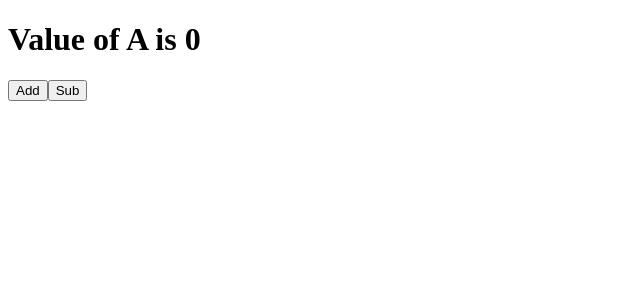
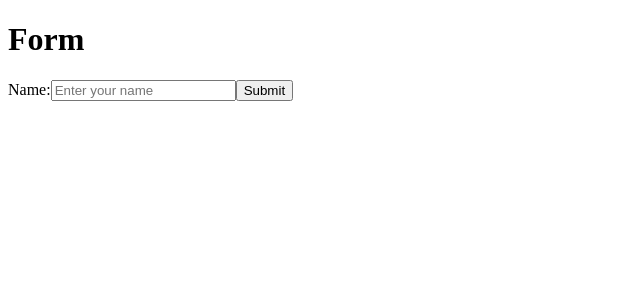
Before and after one commit to sairam2381/new-repo, a React (Vite) app: page / in a window 1280 px wide. Shown: the top 300 px of the page, without its empty margins (0-640 px from the left). Built offline with nearby package versions, Linux system fonts and the light colour scheme.

Commit message:
Add UseStateTwo component for form handling; update App to include new component

```diff
--- a/src/App.jsx
+++ b/src/App.jsx
@@ -8,6 +8,7 @@ import HelloComponent from "./props/hello-component";
 import { BoxComponentData, symbolOfExcellence } from "./data";
 import { toast } from "react-toastify";
 import UsestateComponent from "./usestate/usestate-component";
+import UseStateTwo from "./usestate/usestate-2";
 function App() {
   const [count, setCount] = useState(0);
   const triggerFunction = () => {
@@ -26,7 +27,8 @@ function App() {
       {/* <HelloComponent data={1} color="Red" />
       <HelloComponent data={100} />
       <HelloComponent data="Sreesairam" color="White" /> */}
-      <UsestateComponent />
+      {/* <UsestateComponent /> */}
+      <UseStateTwo />
     </div>
   );
 }
--- /dev/null
+++ b/src/usestate/usestate-2.jsx
@@ -0,0 +1,27 @@
+import react, { useState } from "react";
+const UseStateTwo = () => {
+  const [data, setData] = useState(null);
+  const submitFunction = (e) => {
+    e.preventDefault();
+    console.log("Data:", data);
+  };
+  const typeFunction = (e) => {
+    setData(e.target.value);
+  };
+  return (
+    <div>
+      <h1>Form</h1>
+      <form onSubmit={submitFunction}>
+        <label>Name:</label>
+        <input
+          type="text"
+          name="name"
+          onChange={typeFunction}
+          placeholder="Enter your name"
+        />
+        <button type="submit">Submit</button>
+      </form>
+    </div>
+  );
+};
+export default UseStateTwo;
```
